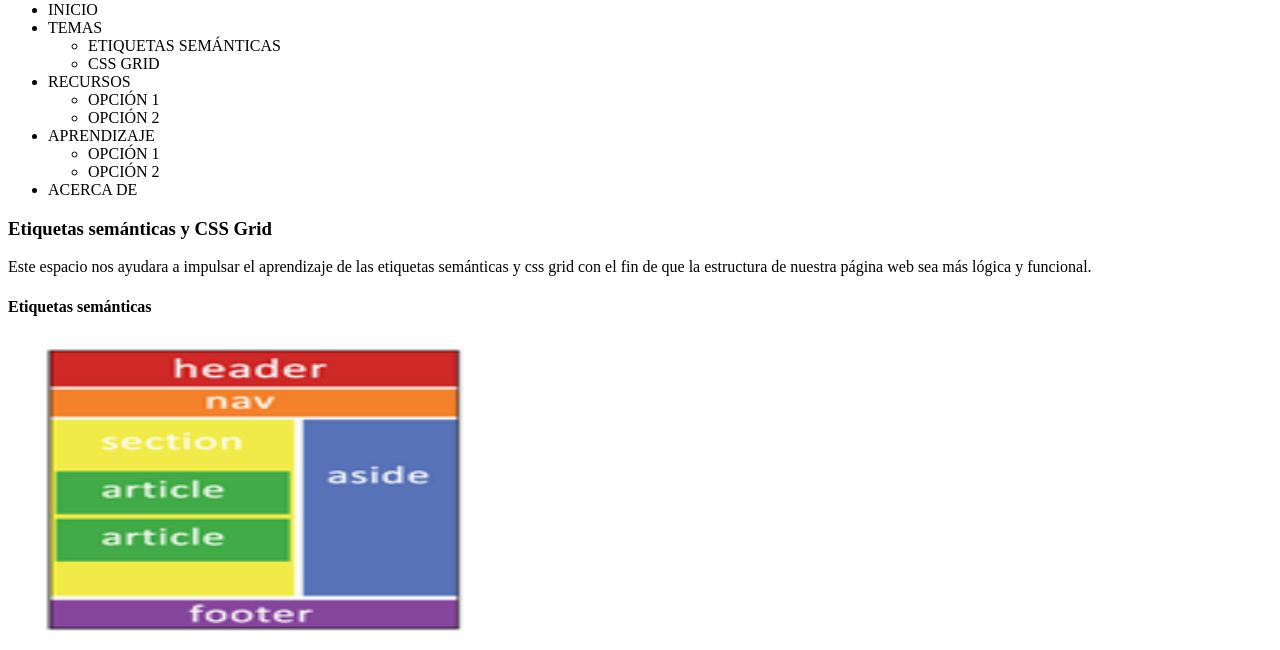
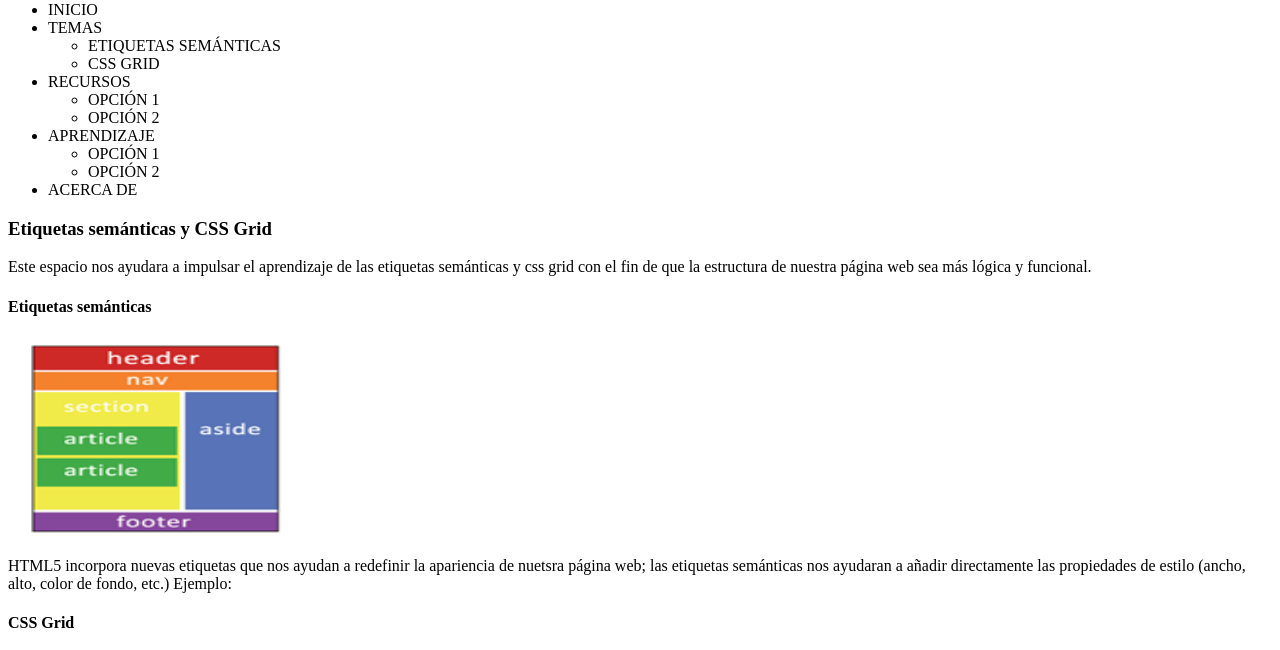
Before and after one commit to Glorisp/DSW-GloriaPerafan, a plain HTML site: page FASE2/design.html in a window 1280 px wide. Shown: the part 79-729 px from the top of the page. Drawn offline with Linux system fonts and the light colour scheme.

Commit message:
Update design.html

```diff
--- a/FASE2/design.html
+++ b/FASE2/design.html
@@ -38,7 +38,7 @@
             <p>Este espacio nos ayudara a impulsar el aprendizaje de las etiquetas semánticas y css grid con el fin de que la estructura de nuestra página web sea más lógica y  funcional. </p>
                 <article>
                     <h4>Etiquetas semánticas</h4>
-                    <img src="Imagenes/semanticas.png" alt=""image" height="300" width="500"">
+                    <img src="Imagenes/semanticas.png" alt="image" height="200" width="300">
                     <p>HTML5 incorpora nuevas etiquetas que nos ayudan a redefinir la apariencia de nuetsra página web; las etiquetas semánticas nos ayudaran a añadir directamente las propiedades de estilo (ancho, alto, color de fondo, etc.)
                         Ejemplo:
 
```
